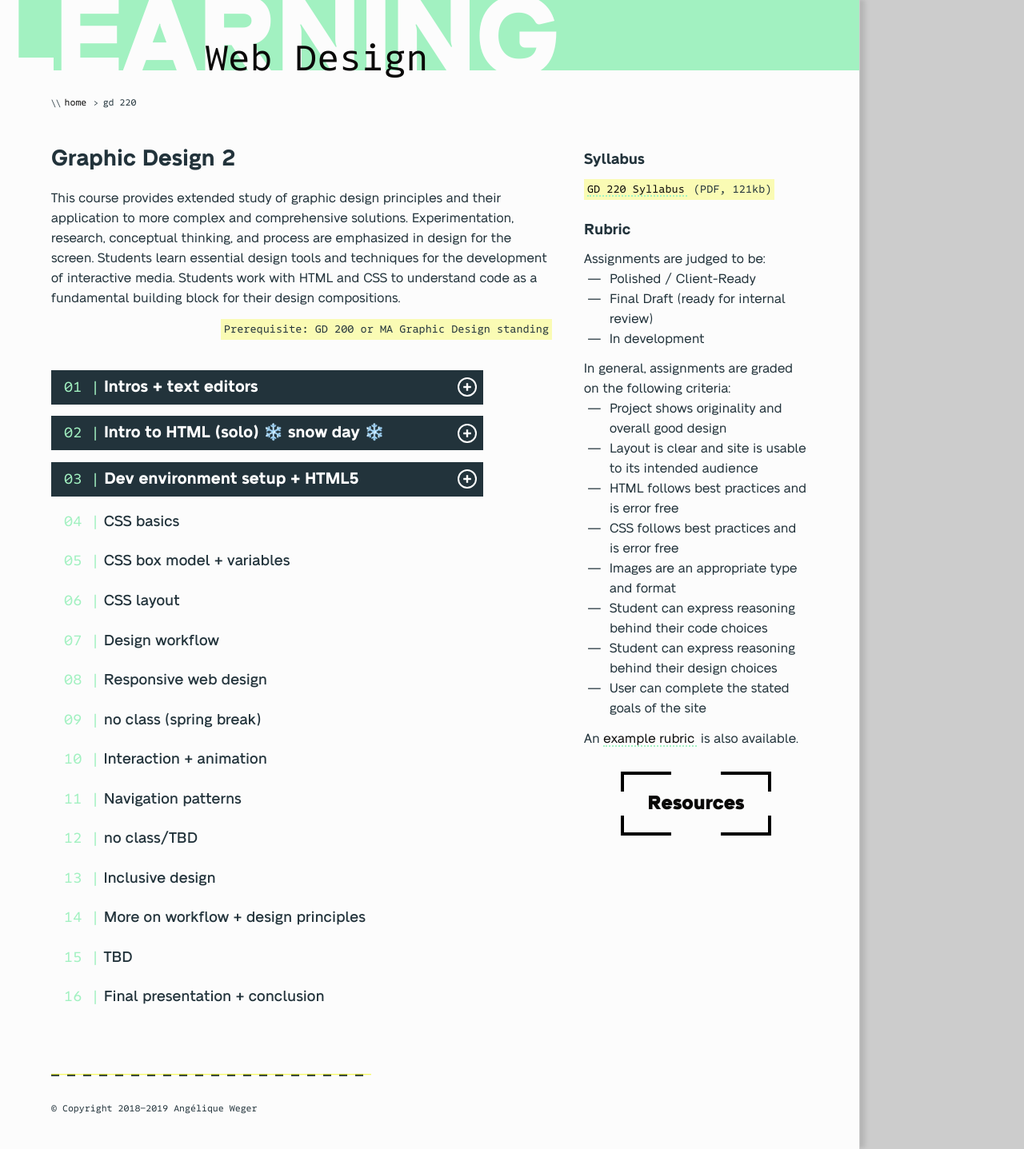
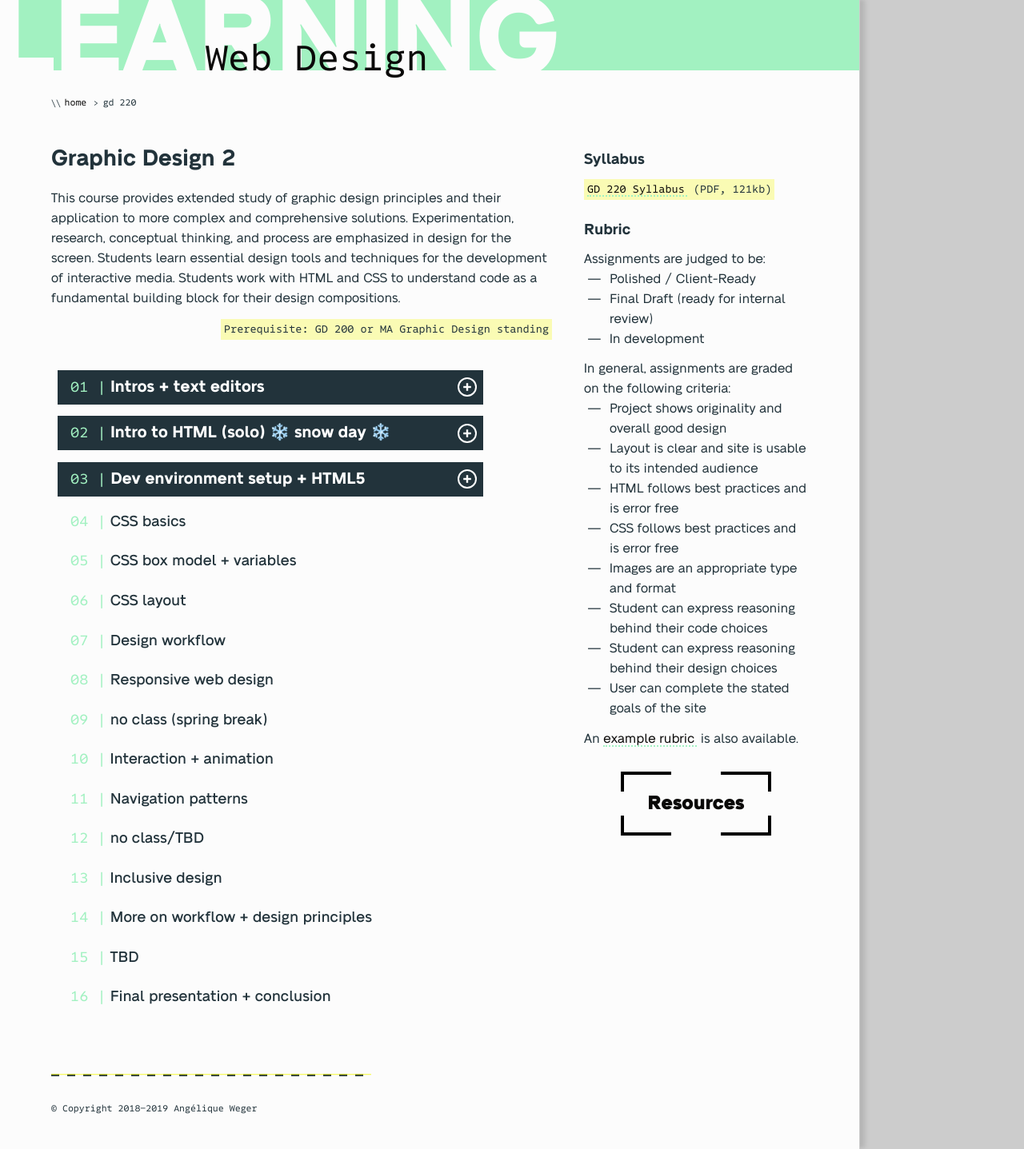
Before and after one commit to mica-web/mica-web.github.io, a Jekyll site: the page built from gd-220/index.md, in a window 1280 px wide. Shown: the whole page at 80% size. Built offline with Jekyll 4.4.1, drawn with Linux system fonts in a browser that asks for light colours; some web fonts are replaced.

Commit message:
Typography tweaks for adding in proj pages

```diff
--- a/_sass/_typography.scss
+++ b/_sass/_typography.scss
@@ -32,7 +32,7 @@
   margin: 0;
 }
 
-p {
+p, li {
   main & {
     max-width: 72ch;
   }
@@ -122,3 +122,27 @@
     }
   }
 }
+
+ol {
+  padding-left: 1em;
+  > li {
+    margin-bottom: 0.5em;
+    padding-left: 0.5em;
+  }
+}
+
+dl {
+  dt {
+    color: $color-mint;
+    @include font-mono;
+    font-size: 1.2rem;
+    del {
+      color: $color-grey;
+    }
+  }
+  dd {
+    margin-top: 0.25em;
+    margin-bottom: 1em;
+    margin-left: 0;
+  }
+}
--- a/_sass/layout/_course.scss
+++ b/_sass/layout/_course.scss
@@ -1,4 +1,4 @@
-    .course-wrapper {
+    .course-wrapper, .project-wrapper {
       @media (min-width: 920px) {
         main {
           display: grid;
```
